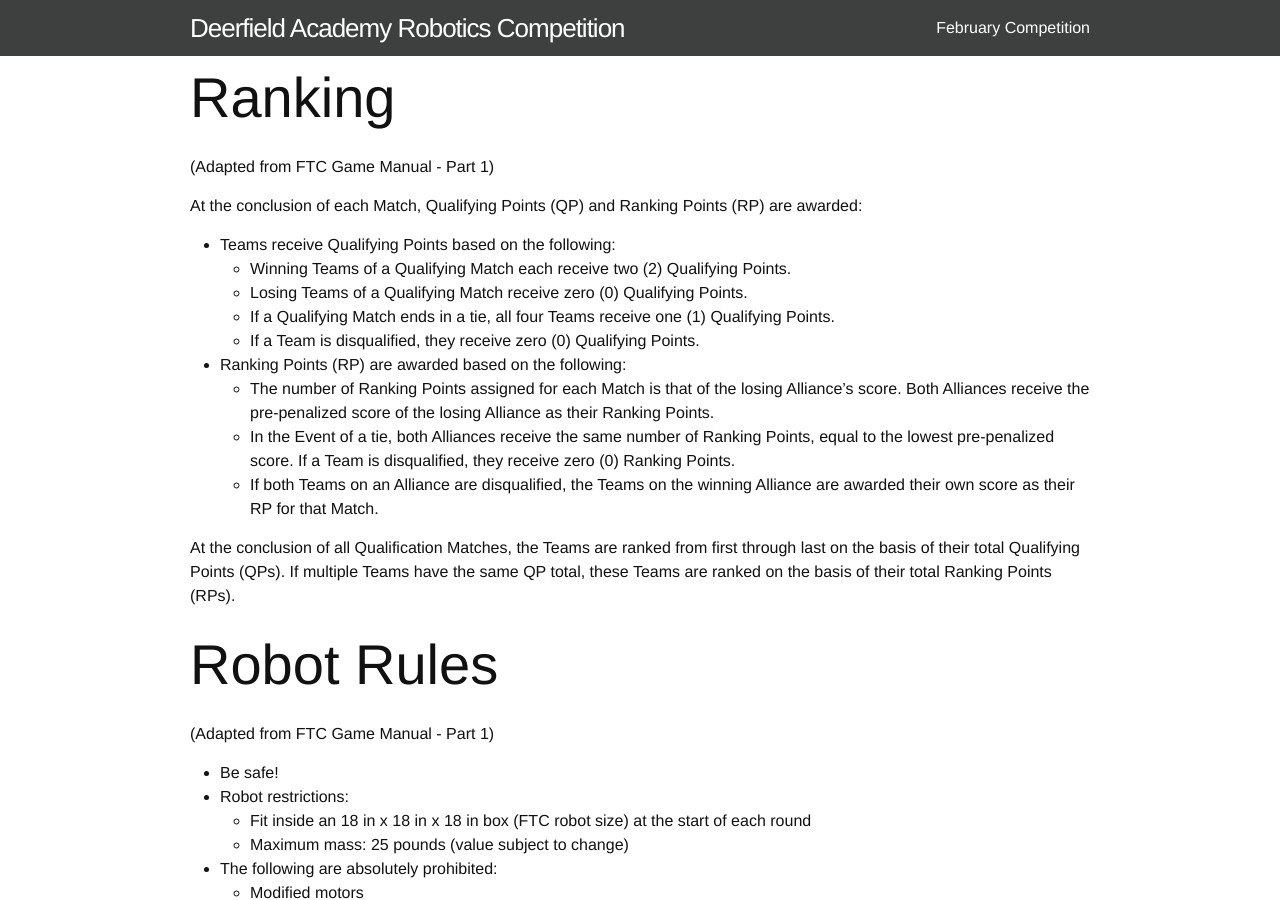
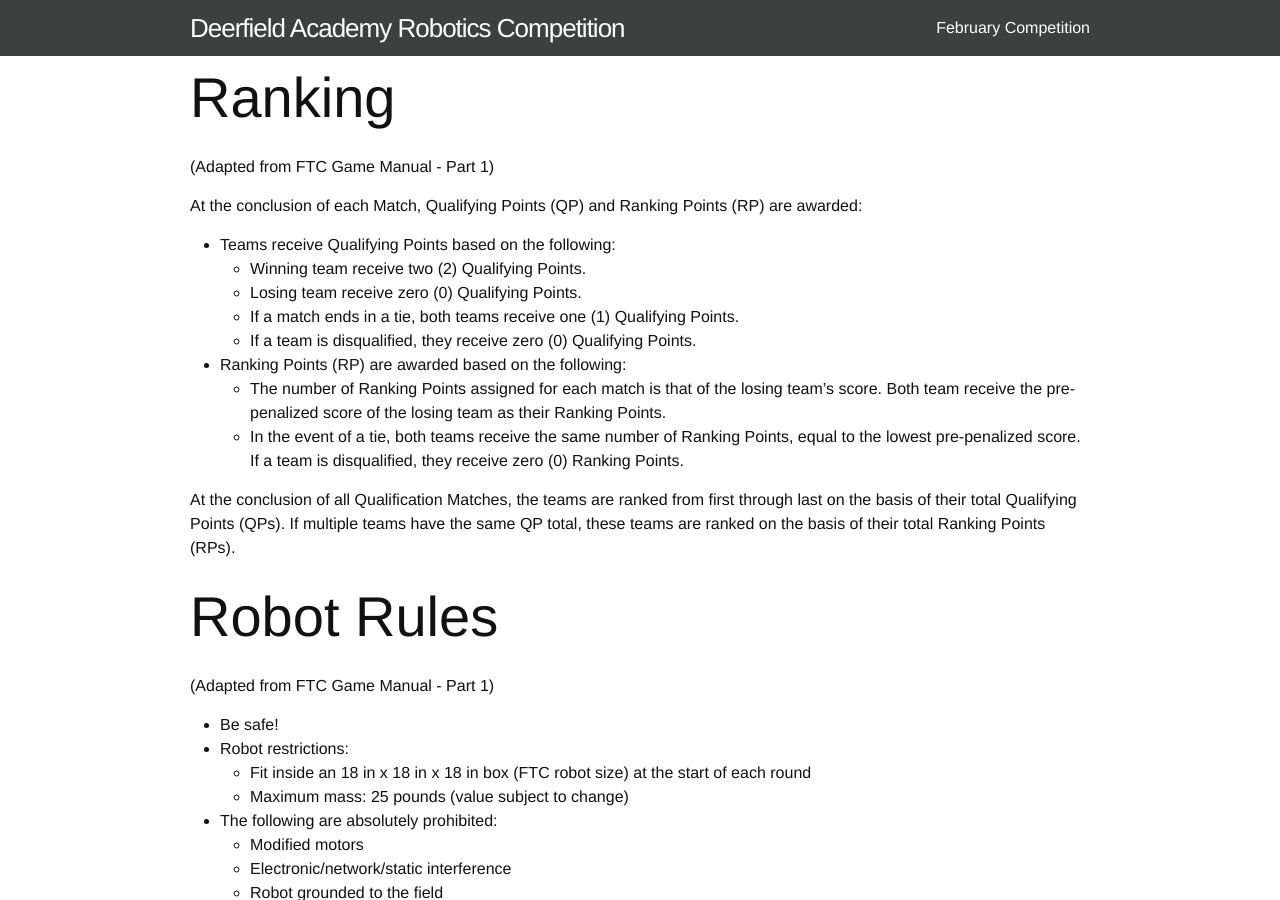
Before and after one commit to jtaylor1029/darc, a Jekyll site: the page built from _posts/2016-01-17-competition-3.md, in a window 1280 px wide and 900 px high, scrolled down 4322 px. Built offline with Jekyll 4.4.1, drawn with Linux system fonts in a browser that asks for light colours; some of the changed text lies outside the part shown.

Commit message:
Updated ranking system

```diff
--- a/_posts/2016-01-17-competition-3.md
+++ b/_posts/2016-01-17-competition-3.md
@@ -111,16 +111,15 @@
 At the conclusion of each Match, Qualifying Points (QP) and Ranking Points (RP) are awarded:
 
 * Teams receive Qualifying Points based on the following:
-  - Winning Teams of a Qualifying Match each receive two (2) Qualifying Points.
-  - Losing Teams of a Qualifying Match receive zero (0) Qualifying Points.
-  - If a Qualifying Match ends in a tie, all four Teams receive one (1) Qualifying Points.
-  - If a Team is disqualified, they receive zero (0) Qualifying Points.
+  - Winning team receive two (2) Qualifying Points.
+  - Losing team receive zero (0) Qualifying Points.
+  - If a match ends in a tie, both teams receive one (1) Qualifying Points.
+  - If a team is disqualified, they receive zero (0) Qualifying Points.
 * Ranking Points (RP) are awarded based on the following:
-  - The number of Ranking Points assigned for each Match is that of the losing Alliance’s score. Both Alliances receive the pre-penalized score of the losing Alliance as their Ranking Points.
-  - In the Event of a tie, both Alliances receive the same number of Ranking Points, equal to the lowest pre-penalized score. If a Team is disqualified, they receive zero (0) Ranking Points.
-  - If both Teams on an Alliance are disqualified, the Teams on the winning Alliance are awarded their own score as their RP for that Match.
+  - The number of Ranking Points assigned for each match is that of the losing team’s score. Both team receive the pre-penalized score of the losing team as their Ranking Points.
+  - In the event of a tie, both teams receive the same number of Ranking Points, equal to the lowest pre-penalized score. If a team is disqualified, they receive zero (0) Ranking Points.
 
-At the conclusion of all Qualification Matches, the Teams are ranked from first through last on the basis of their total Qualifying Points (QPs). If multiple Teams have the same QP total, these Teams are ranked on the basis of their total Ranking Points (RPs).
+At the conclusion of all Qualification Matches, the teams are ranked from first through last on the basis of their total Qualifying Points (QPs). If multiple teams have the same QP total, these teams are ranked on the basis of their total Ranking Points (RPs).
 
 
 ## Robot Rules
@@ -167,7 +166,8 @@
 
 Because this competition is intentionally designed for there to be physical contact between robots, there needs to be a line between what constitutes as within the rules, and what does not. Judges make the final decision in deciding whether a robot or a part of a robot is permitted to compete in the competition. If you have any questions, make sure to contact the judges of the competition beforehand.
 
-A robot should be able to withstand:
+A robot should be able to withstand
+
 * The force of another robot driving into it, in the form of pushing or accidental collision
 * Being flipped
 * Being grabbed or held by another robot
```
